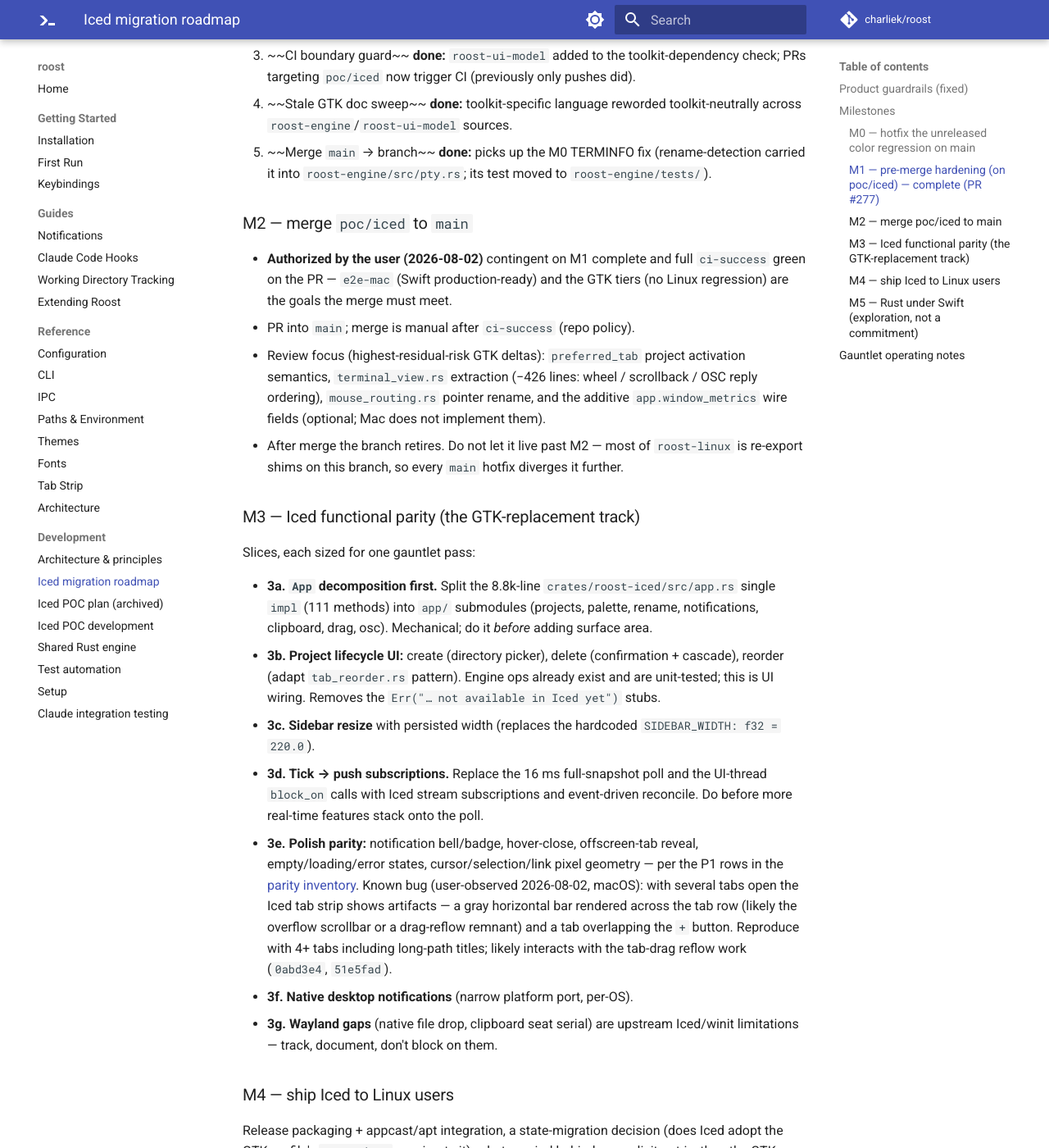
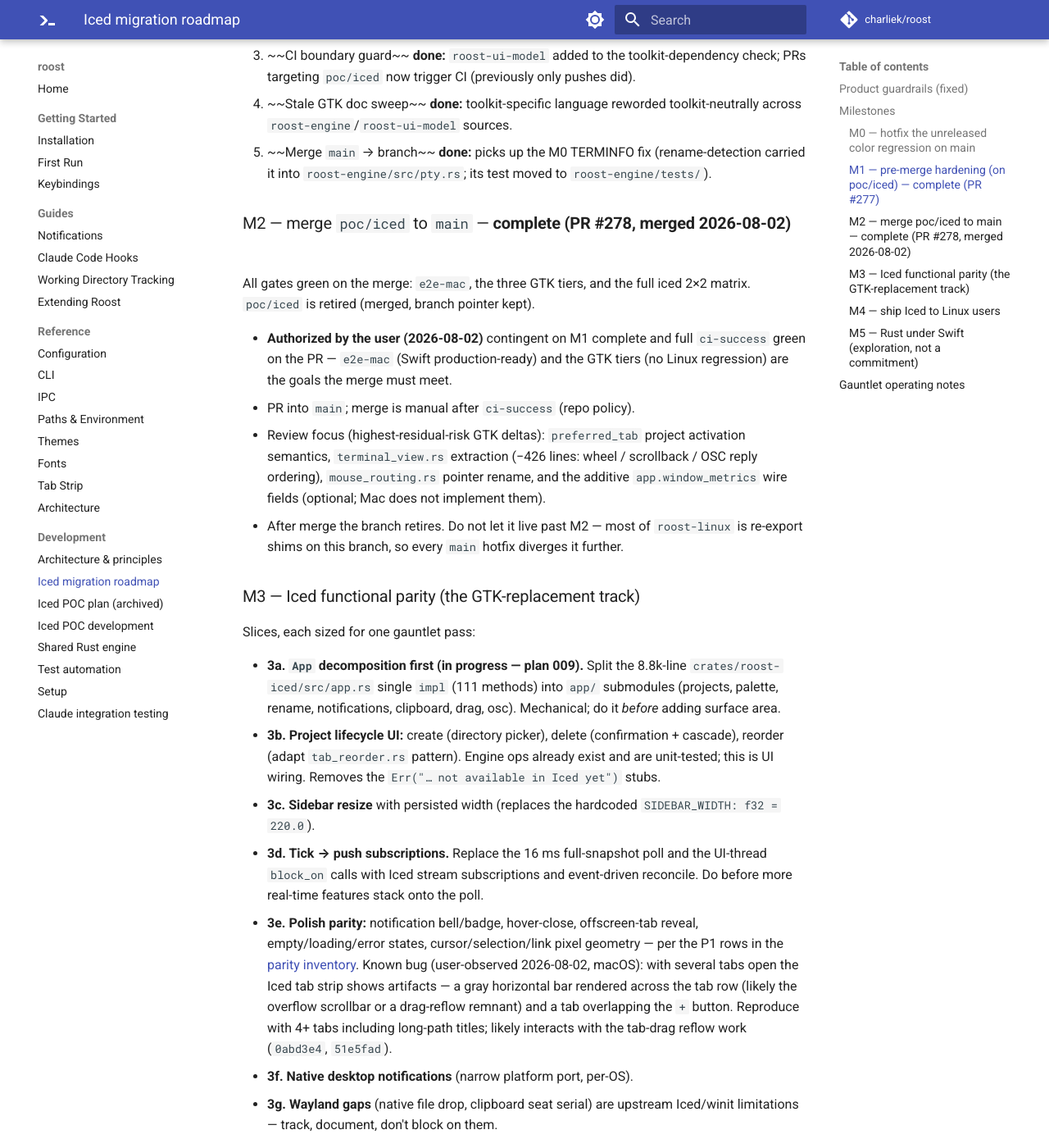
Before and after one commit to charliek/roost, an MkDocs documentation site: the page built from docs/development/iced-migration-roadmap.md, in a window 1280 px wide and 1400 px high, scrolled down 2043 px. Shown: the whole window at 82% size. Built offline with MkDocs 1.6.1 and Material for MkDocs 9.7.7, drawn with Linux system fonts in a browser that asks for light colours; comment, search, counter and statistics services are not loaded.

Commit message:
docs(roadmap): M2 complete, slice 3a in progress
C1 of plan 009. Trivial doc-only status update; codex review skipped
per gravity (facts verified against merged PR #278 CI results).

Co-Authored-By: Claude Fable 5 <noreply@anthropic.com>
Claude-Session: https://claude.ai/code/session_01WLKWsLV45DAk61xG6Utj3e

```diff
--- a/docs/development/iced-migration-roadmap.md
+++ b/docs/development/iced-migration-roadmap.md
@@ -93,7 +93,10 @@ Independent of the merge; blocks the next Swift/GTK release regardless.
    (rename-detection carried it into `roost-engine/src/pty.rs`; its test
    moved to `roost-engine/tests/`).
 
-### M2 — merge `poc/iced` to `main`
+### M2 — merge `poc/iced` to `main` — **complete (PR #278, merged 2026-08-02)**
+
+All gates green on the merge: `e2e-mac`, the three GTK tiers, and the
+full iced 2×2 matrix. `poc/iced` is retired (merged, branch pointer kept).
 
 * **Authorized by the user (2026-08-02)** contingent on M1 complete and
   full `ci-success` green on the PR — `e2e-mac` (Swift production-ready)
@@ -113,7 +116,7 @@ Independent of the merge; blocks the next Swift/GTK release regardless.
 
 Slices, each sized for one gauntlet pass:
 
-* **3a. `App` decomposition first.** Split the 8.8k-line
+* **3a. `App` decomposition first (in progress — plan 009).** Split the 8.8k-line
   `crates/roost-iced/src/app.rs` single `impl` (111 methods) into
   `app/` submodules (projects, palette, rename, notifications, clipboard,
   drag, osc). Mechanical; do it *before* adding surface area.
```
